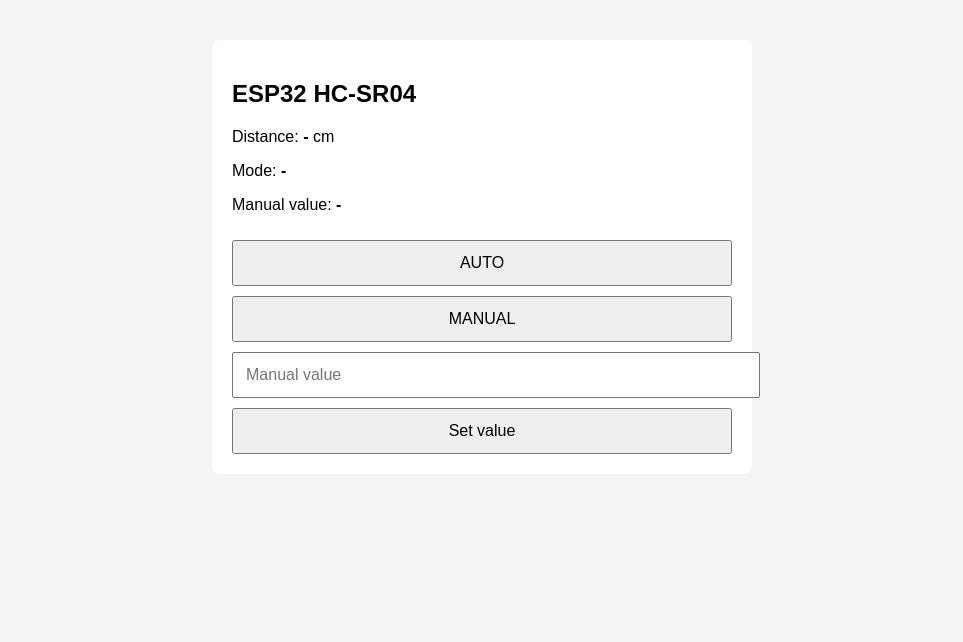
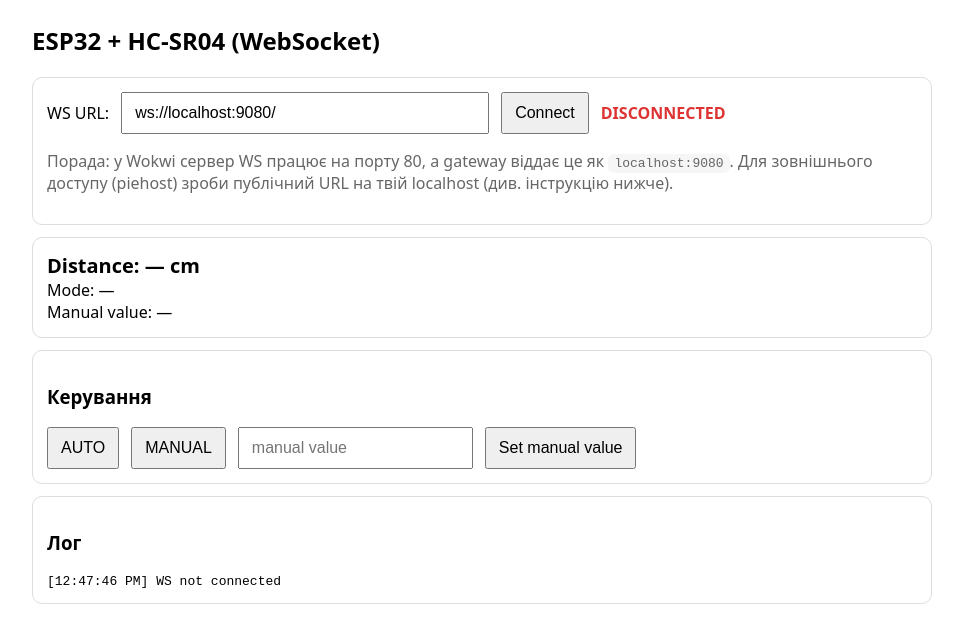
Before and after one commit to Remihom/alex-lab4, a plain HTML site: page index.html in a window 1280 px wide. Both pictures are taken after a click on the button "AUTO". Shown: the whole page, without its empty margins (158-1121 px from the left). Drawn offline with Linux system fonts and the light colour scheme.

Commit message:
index.html

```diff
--- a/index.html
+++ b/index.html
@@ -1,72 +1,112 @@
-<!DOCTYPE html>
-<html lang="en">
+<!doctype html>
+<html lang="uk">
 <head>
-  <meta charset="UTF-8">
-  <title>ESP32 HC-SR04</title>
+  <meta charset="utf-8" />
+  <meta name="viewport" content="width=device-width,initial-scale=1" />
+  <title>ESP32 HC-SR04 WebSocket (ArduinoWebsockets)</title>
   <style>
-    body {
-      font-family: Arial, sans-serif;
-      background: #f4f4f4;
-    }
-    .card {
-      max-width: 500px;
-      margin: 40px auto;
-      background: #fff;
-      padding: 20px;
-      border-radius: 8px;
-    }
-    button, input {
-      width: 100%;
-      margin-top: 10px;
-      padding: 12px;
-      font-size: 16px;
-    }
+    body { font-family: system-ui, Arial; max-width: 900px; margin: 24px auto; padding: 0 12px; }
+    .row { display: flex; gap: 12px; flex-wrap: wrap; align-items: center; }
+    .card { border: 1px solid #ddd; border-radius: 10px; padding: 14px; margin: 12px 0; }
+    input, button { padding: 10px 12px; font-size: 16px; }
+    button { cursor: pointer; }
+    .big { font-size: 20px; font-weight: 700; }
+    .muted { color: #666; }
+    .ok { color: #0a7; font-weight: 700; }
+    .bad { color: #d33; font-weight: 700; }
+    code { background: #f6f6f6; padding: 2px 6px; border-radius: 6px; }
   </style>
 </head>
 <body>
+  <h2>ESP32 + HC-SR04 (WebSocket)</h2>
+  <div class="card">
+    <div class="row">
+      <label>WS URL:</label>
+      <input id="wsUrl" style="min-width:340px" value="ws://localhost:9080/" />
+      <button id="btnConnect">Connect</button>
+      <span id="status" class="bad">DISCONNECTED</span>
+    </div>
+    <p class="muted">
+      Порада: у Wokwi сервер WS працює на порту 80, а gateway віддає це як <code>localhost:9080</code>.
+      Для зовнішнього доступу (piehost) зроби публічний URL на твій localhost (див. інструкцію нижче).
+    </p>
+  </div>
 
-<div class="card">
-  <h2>ESP32 HC-SR04</h2>
+  <div class="card">
+    <div class="big">Distance: <span id="dist">—</span> cm</div>
+    <div>Mode: <span id="mode">—</span></div>
+    <div>Manual value: <span id="manVal">—</span></div>
+  </div>
 
-  <p>Distance: <b id="distance">-</b> cm</p>
-  <p>Mode: <b id="mode">-</b></p>
-  <p>Manual value: <b id="manual">-</b></p>
+  <div class="card">
+    <h3>Керування</h3>
+    <div class="row">
+      <button id="btnAuto">AUTO</button>
+      <button id="btnManual">MANUAL</button>
+      <input id="manualInput" type="number" step="0.1" placeholder="manual value" />
+      <button id="btnSet">Set manual value</button>
+    </div>
+  </div>
 
-  <button onclick="setAuto()">AUTO</button>
-  <button onclick="setManual()">MANUAL</button>
-
-  <input type="number" id="manualInput" placeholder="Manual value">
-  <button onclick="setValue()">Set value</button>
-</div>
+  <div class="card">
+    <h3>Лог</h3>
+    <pre id="log" style="white-space:pre-wrap;margin:0"></pre>
+  </div>
 
 <script>
-  // 🔴 ТУТ СТВОРЮЄТЬСЯ WebSocket
-  const ws = new WebSocket("wss://something-random.trycloudflare.com");
+  let ws = null;
 
-  ws.onopen = () => {
-    console.log("WebSocket connected");
+  const el = (id) => document.getElementById(id);
+  const log = (s) => { el('log').textContent = `[${new Date().toLocaleTimeString()}] ${s}\n` + el('log').textContent; };
+
+  function setStatus(connected) {
+    el('status').textContent = connected ? 'CONNECTED' : 'DISCONNECTED';
+    el('status').className = connected ? 'ok' : 'bad';
+  }
+
+  function send(obj) {
+    if (!ws || ws.readyState !== WebSocket.OPEN) {
+      log('WS not connected');
+      return;
+    }
+    ws.send(JSON.stringify(obj));
+  }
+
+  el('btnConnect').onclick = () => {
+    const url = el('wsUrl').value.trim();
+    if (!url) return;
+
+    try {
+      if (ws) ws.close();
+      ws = new WebSocket(url);
+
+      ws.onopen = () => { setStatus(true); log('WS open: ' + url); };
+      ws.onclose = () => { setStatus(false); log('WS closed'); };
+      ws.onerror = (e) => { setStatus(false); log('WS error'); };
+
+      ws.onmessage = (ev) => {
+        // очікуємо JSON: {distance_cm, mode, manual_value}
+        try {
+          const data = JSON.parse(ev.data);
+          if (typeof data.distance_cm !== 'undefined') el('dist').textContent = data.distance_cm;
+          if (typeof data.mode !== 'undefined') el('mode').textContent = data.mode;
+          if (typeof data.manual_value !== 'undefined') el('manVal').textContent = data.manual_value;
+        } catch (e) {
+          log('RX (non-JSON): ' + ev.data);
+        }
+      };
+    } catch (e) {
+      log('Connect error: ' + e.message);
+    }
   };
 
-  ws.onmessage = (event) => {
-    const data = JSON.parse(event.data);
-    document.getElementById("distance").innerText = data.distance;
-    document.getElementById("mode").innerText = data.mode;
-    document.getElementById("manual").innerText = data.manual;
+  el('btnAuto').onclick = () => send({ cmd: 'setMode', mode: 'auto' });
+  el('btnManual').onclick = () => send({ cmd: 'setMode', mode: 'manual' });
+  el('btnSet').onclick = () => {
+    const v = parseFloat(el('manualInput').value);
+    if (Number.isNaN(v)) { log('Enter manual value'); return; }
+    send({ cmd: 'setManual', value: v });
   };
-
-  function setAuto() {
-    ws.send("auto");
-  }
-
-  function setManual() {
-    ws.send("manual");
-  }
-
-  function setValue() {
-    const v = document.getElementById("manualInput").value;
-    ws.send("value:" + v);
-  }
 </script>
-
 </body>
 </html>
```
